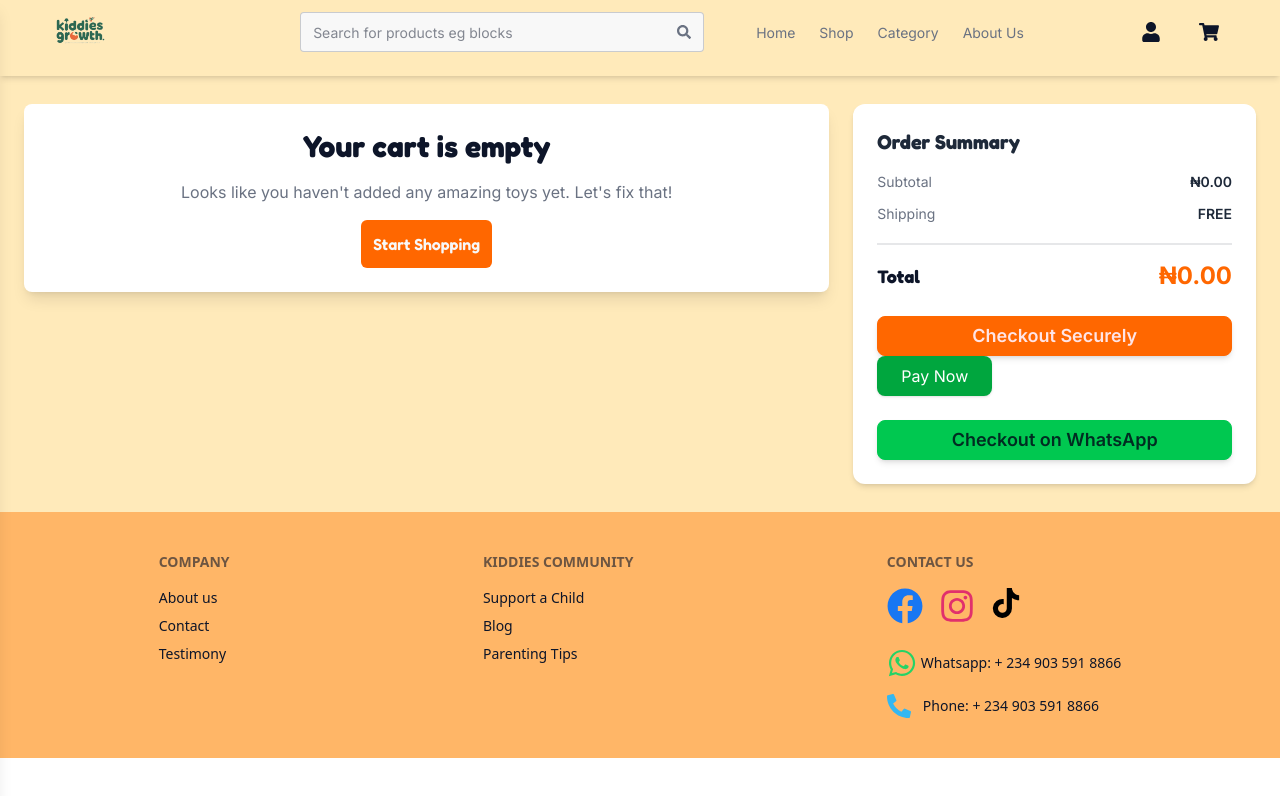
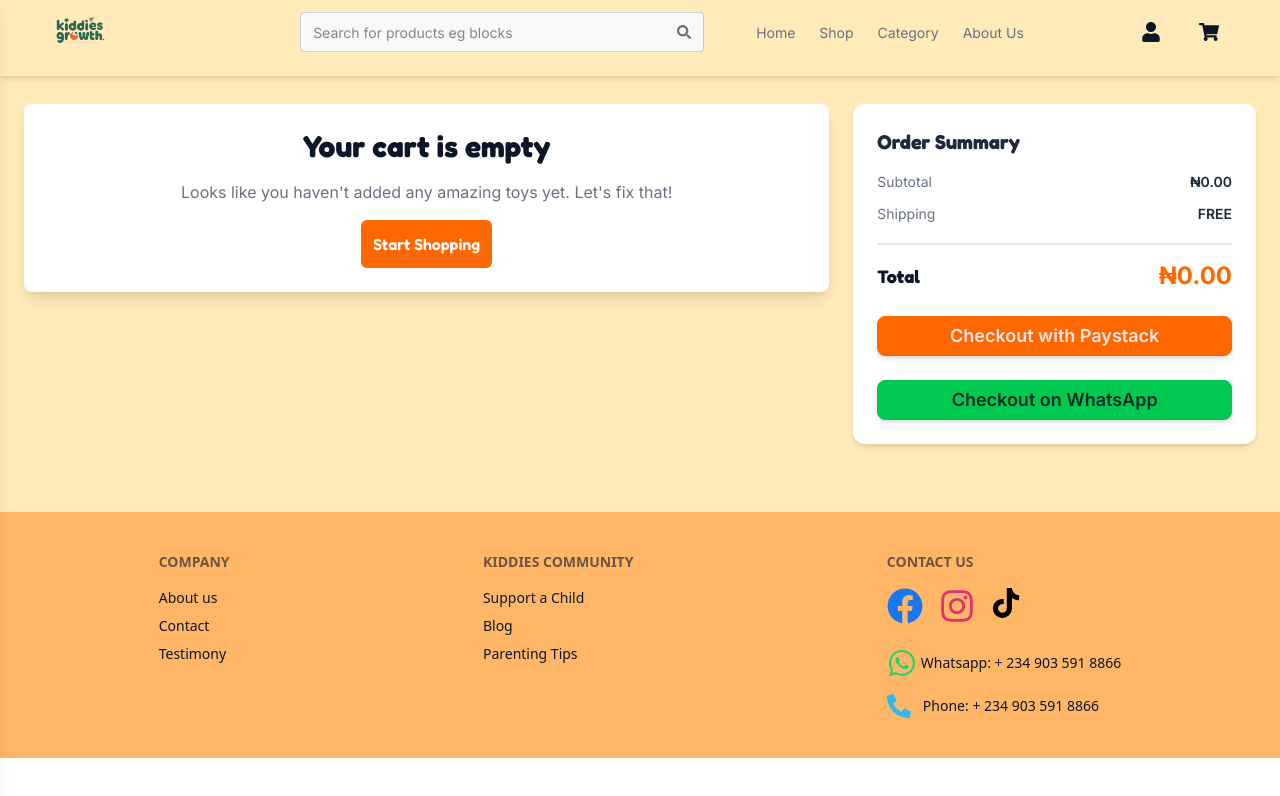
Before and after one commit to Kkebuka/kiddiesgrowth, a React (Vite) app: page /cart in a window 1280 px wide. Shown: the top 796 px of the page. Built offline with nearby package versions, Linux system fonts and the light colour scheme; no server answers.

Commit message:
added paystack payment

```diff
--- a/src/components/ui/PaystackButton.tsx
+++ b/src/components/ui/PaystackButton.tsx
@@ -1,8 +1,8 @@
-import React from "react";
+import { showInfo, showSuccess } from "../../utils/toast";
 
 const PaystackButton = ({ amount, metadata }) => {
-  const paystack = import.meta.env.PayStack_test_PublicKey;
-  console.log(import.meta.env.PayStack_test_PublicKey, "working");
+  const paystack = import.meta.env.VITE_PAYSTACK_TESTKEY;
+  // Remember you are going to install paystack via npm and remove script from index file
   const email = "ronkecyn@gmail.com";
   const payWithPaystack = () => {
     const handler = window.PaystackPop.setup({
@@ -23,12 +23,17 @@ const PaystackButton = ({ amount, metadata }) => {
     handler.openIframe();
   };
 
+  const handleClick = () => {
+    showInfo("Login in to use Paystack");
+  };
+
   return (
     <button
-      onClick={payWithPaystack}
-      className="bg-green-600 hover:bg-green-700 text-white px-6 py-2 rounded-lg shadow"
+      //   onClick={payWithPaystack}
+      onClick={handleClick}
+      className="btn btn-primary w-full mt-6 text-lg font-semibold shadow-md hover:shadow-lg transition-all"
     >
-      Pay Now
+      Checkout with Paystack
     </button>
   );
 };
--- a/src/pages/cartPage/components/OrderSummary.tsx
+++ b/src/pages/cartPage/components/OrderSummary.tsx
@@ -54,9 +54,9 @@ export default function OrderSummary({
             </div>
           </div>
 
-          <button className="btn btn-primary w-full mt-6 text-lg font-semibold shadow-md hover:shadow-lg transition-all">
+          {/* <button className="btn btn-primary w-full mt-6 text-lg font-semibold shadow-md hover:shadow-lg transition-all">
             Checkout Securely
-          </button>
+          </button> */}
           <PaystackButton
             amount={4000}
             metadata={{
```
